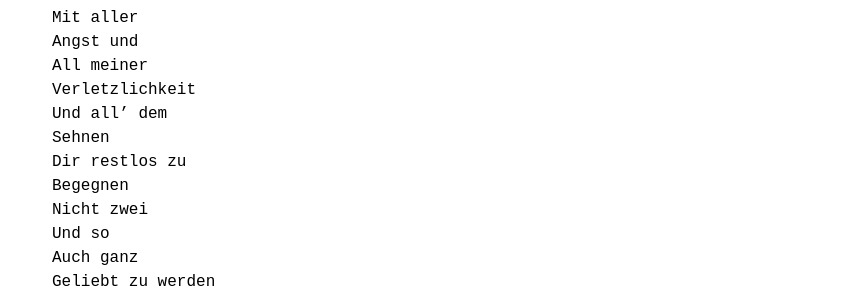
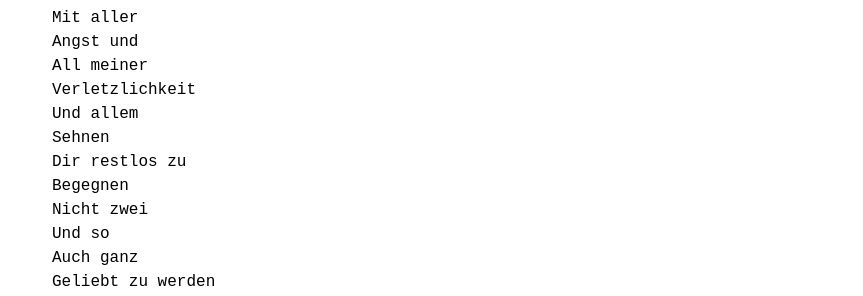
Before and after one commit to lebendigimsein/webpage, a Jekyll site: the page built from _posts/2023-09-04-nein.markdown, in a window 1280 px wide. Shown: the part 970-1266 px from the top of the page, without its empty margins (208-1071 px from the left). Built offline with Jekyll 4.4.1, drawn with Linux system fonts in a browser that asks for light colours.

Commit message:
nein changed

```diff
--- a/_posts/2023-09-04-nein.markdown
+++ b/_posts/2023-09-04-nein.markdown
@@ -44,7 +44,7 @@ Mit aller
 Angst und
 All meiner
 Verletzlichkeit
-Und all' dem
+Und allem
 Sehnen
 Dir restlos zu
 Begegnen
```
